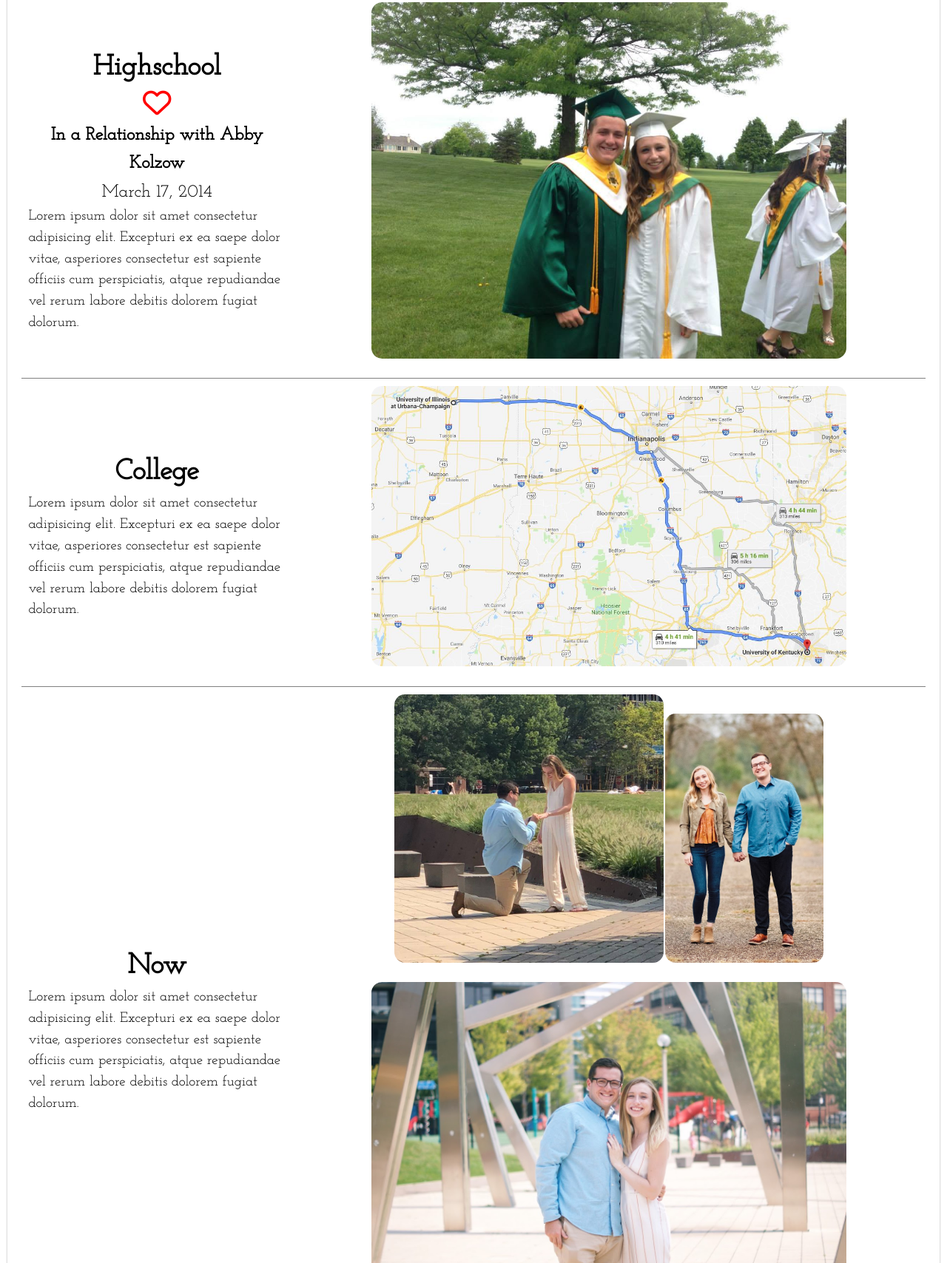
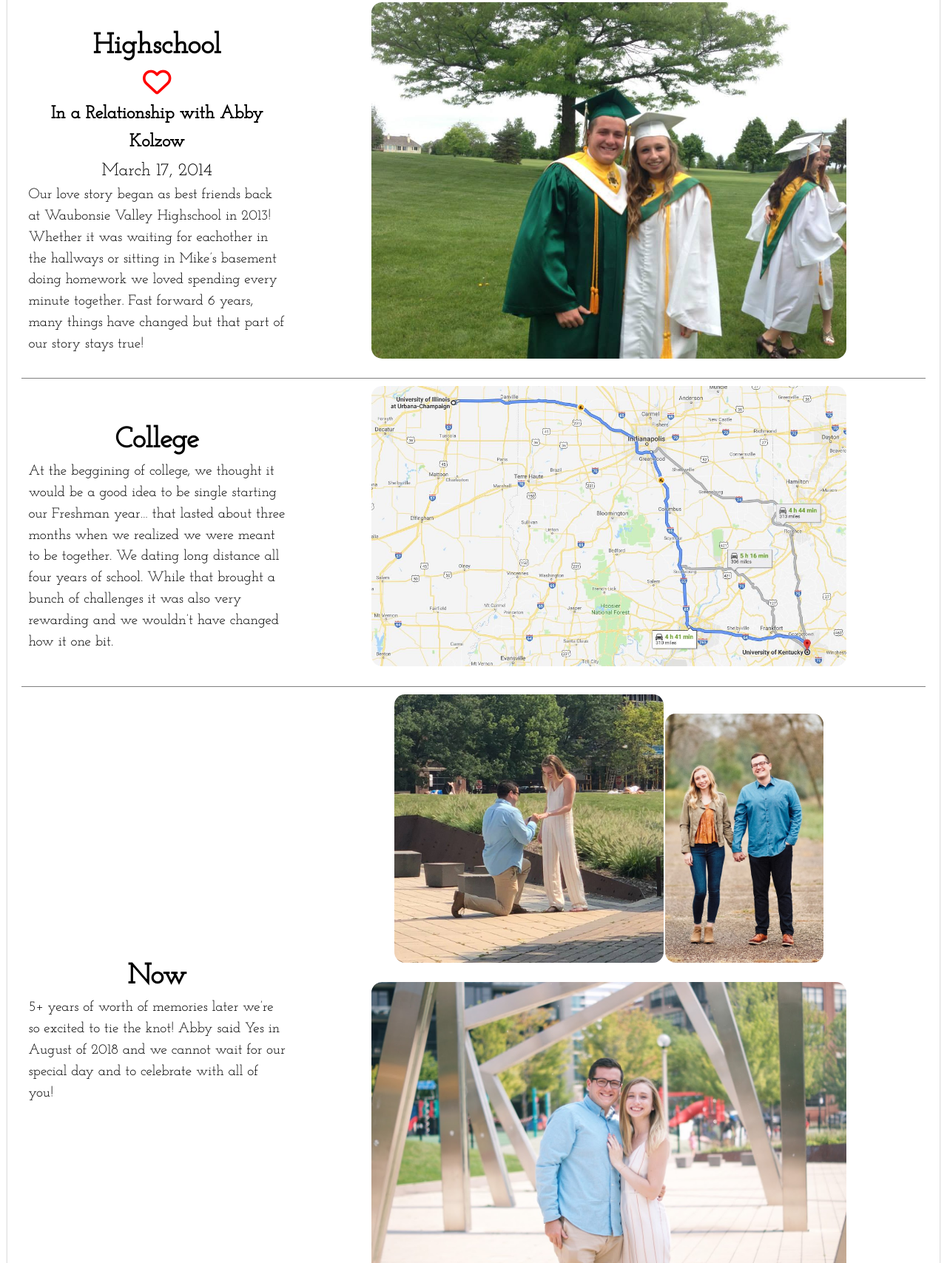
Before and after one commit to mikeandabbycioffi/mikeandabbycioffi.github.io, a website: page index.html in a window 1280 px wide. Shown: the part 2398-4106 px from the top of the page at 74% size. Drawn offline with nearby package versions, Linux system fonts and the light colour scheme.

Commit message:
pushing our story paragraphs

```diff
--- a/index.html
+++ b/index.html
@@ -108,12 +108,12 @@
 									<span><strong> In a Relationship with Abby Kolzow</strong> </span>
 									<span> March 17, 2014</span>
 							</div>
+																							<!-- Highschool comments -->
 
 								<p>
 
 
-									Lorem ipsum dolor sit amet consectetur adipisicing elit. Excepturi ex ea saepe dolor vitae, asperiores consectetur est sapiente officiis cum perspiciatis, atque repudiandae vel rerum labore debitis dolorem fugiat dolorum.
-								</p>
+									Our love story began as best friends back at Waubonsie Valley Highschool in 2013! Whether it was waiting for eachother in the hallways or sitting in Mike’s basement doing homework we loved spending every minute together. Fast forward 6 years, many things have changed but that part of our story stays true! 								</p>
 
 							</div>
 							<div class="ourStory--right">
@@ -122,9 +122,11 @@
 						</div>
 						<div class="ourStory--row">
 								<div class="ourStory--left">
+																	<!-- College comments -->
+
 									<h2> College </h2>
 									<p>
-										Lorem ipsum dolor sit amet consectetur adipisicing elit. Excepturi ex ea saepe dolor vitae, asperiores consectetur est sapiente officiis cum perspiciatis, atque repudiandae vel rerum labore debitis dolorem fugiat dolorum.
+										At the beggining of college, we thought it would be a good idea to be single starting our Freshman year… that lasted about three months when we realized we were meant to be together. We dating long distance all four years of school. While that brought a bunch of challenges it was also very rewarding and we wouldn’t have changed how it one bit.
 									</p>
 
 								</div>
@@ -136,10 +138,9 @@
 					<div class="ourStory--row">
 							<div class="ourStory--left">
 								<h2> Now </h2>
+								<!-- Now comments -->
 								<p>
-									Lorem ipsum dolor sit amet consectetur adipisicing elit. Excepturi ex ea saepe dolor vitae, asperiores consectetur est sapiente officiis cum perspiciatis, atque repudiandae vel rerum labore debitis dolorem fugiat dolorum.
-								</p>
-
+									5+ years of worth of memories later we’re so excited to tie the knot!  Abby said Yes in August of 2018 and we cannot wait for our special day and to celebrate with all of you!
 							</div>
 							<div class="ourStory--right">
 									<img class="img-medium" src="img/now-1.jpg" alt="">
```
